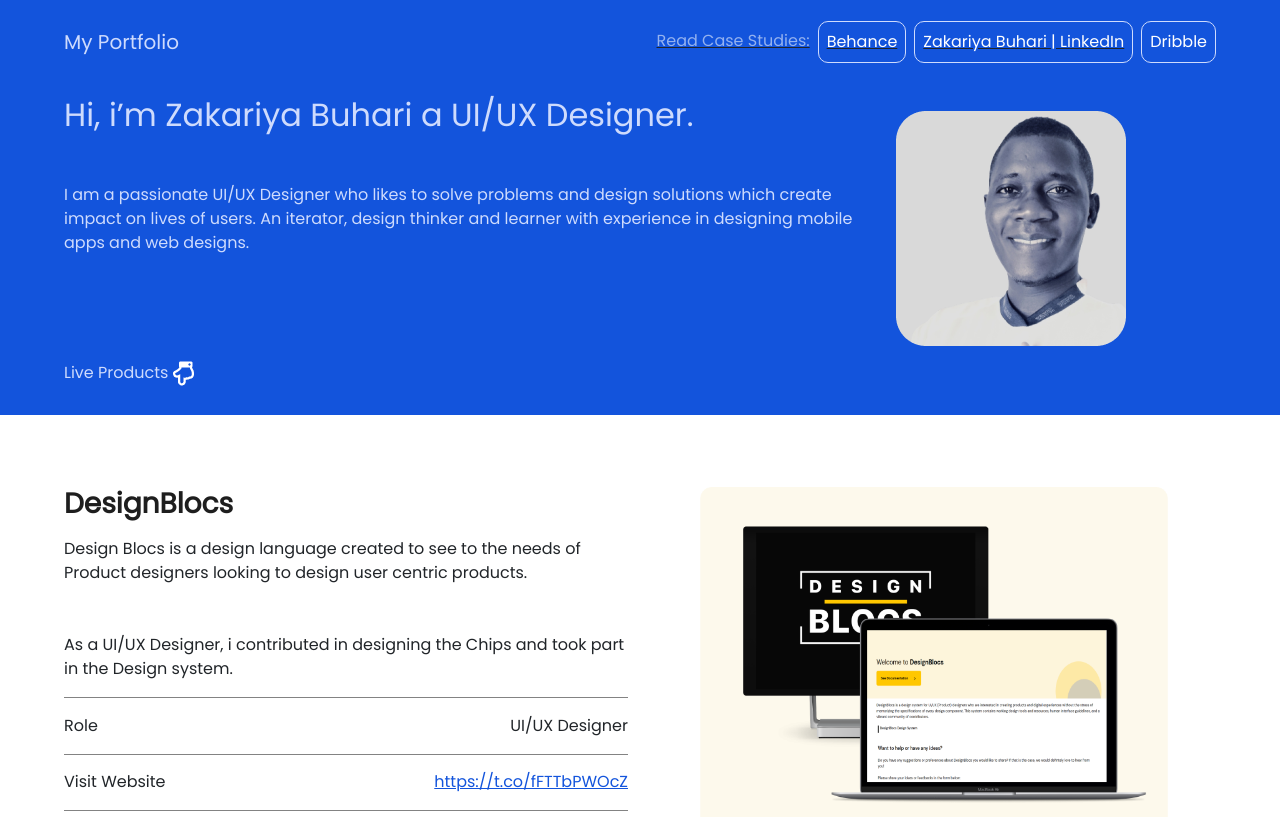
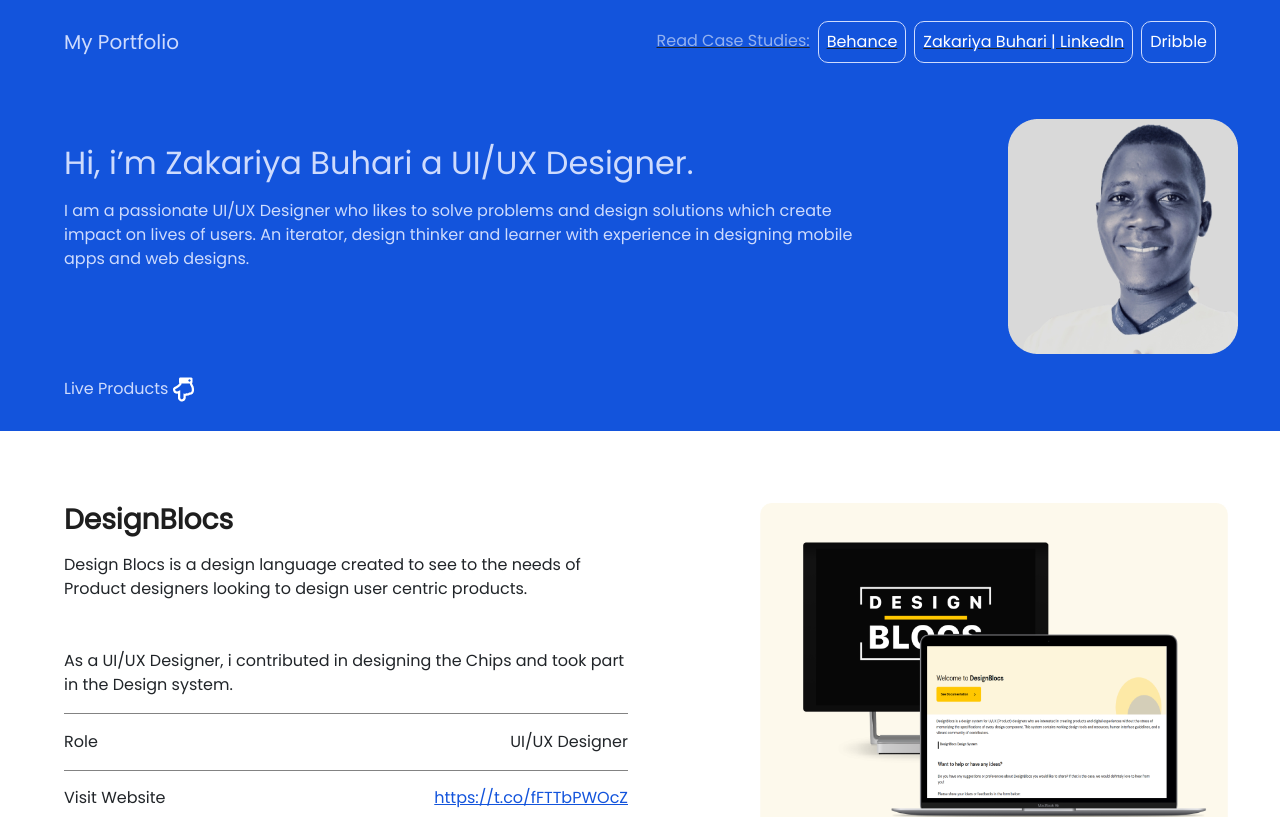
Before and after one commit to Nmesoma-solomon-peter/zakariya, a React (Vite) app: page / in a window 1280 px wide. Shown: the top 817 px of the page. Built offline with nearby package versions, Linux system fonts and the light colour scheme.

Commit message:
modified alignment

```diff
--- a/src/components/Header.jsx
+++ b/src/components/Header.jsx
@@ -24,7 +24,7 @@
                             </li>
 
                             <li className="nav-item">
-                                <a className="nav-link active linkborder" href="https://www.linkedin.com/in/zakariya-buhari-929076154/">Dribble</a>
+                                <a className="nav-link active linkborder" href="https://dribbble.com/saka04">Dribble</a>
                             </li>
                         </ul>
                     </div>
--- a/src/components/Section1.css
+++ b/src/components/Section1.css
@@ -8,3 +8,6 @@
     width: 800px;
     padding-bottom: 90px;
 }
+.img{
+    margin-left: 160px;
+}
--- a/src/components/Section1.jsx
+++ b/src/components/Section1.jsx
@@ -8,11 +8,11 @@
         <div className='container-fluid Section1 bg-primary'>
             <div className='row align-items-center'>
                 <div className='col col-md-8'>
-                    <h2 className='mb-5'>Hi, i’m Zakariya Buhari a UI/UX Designer.</h2>
+                    <h2 className='mb-3 mt-5'>Hi, i’m Zakariya Buhari a UI/UX Designer.</h2>
                     <p className='header_p'>I am a passionate UI/UX Designer who likes to solve problems and design solutions which create impact on lives of users. An iterator, design thinker and learner with experience in designing mobile apps and web designs.</p>
                 </div>
-                <div className='col col-md-4'>
-                    <img src={zakariyapix} alt='profile pix' className='ms-5'/>
+                <div className='col col-md-4 text-align-right'>
+                    <img src={zakariyapix} alt='profile pix' className='img'/>
                 </div>
             </div>
             <p><a href='/'  className='text-secondary text-decoration-none'>Live Products <img src={down}></img></a></p>
--- a/src/components/Section2.css
+++ b/src/components/Section2.css
@@ -23,6 +23,7 @@
     width: 100%;
     height: 83%;
     object-fit: contain;
+    margin-left: 60px;
 }
 .secwithborder{
     padding-bottom: 50px;
--- a/src/components/Section2.jsx
+++ b/src/components/Section2.jsx
@@ -69,7 +69,7 @@
                         <p>Role</p>
                         <p>UI/UX Designer</p>
                     </div>
-                    <div className='d-flex secflex'>
+                    <div className='d-flex secflex '>
                         <p>Visit Website</p>
                         <p><a href='https://t.co/s7BKuVWFGQ'>https://t.co/s7BKuVWFGQ</a></p>
                     </div>
```
